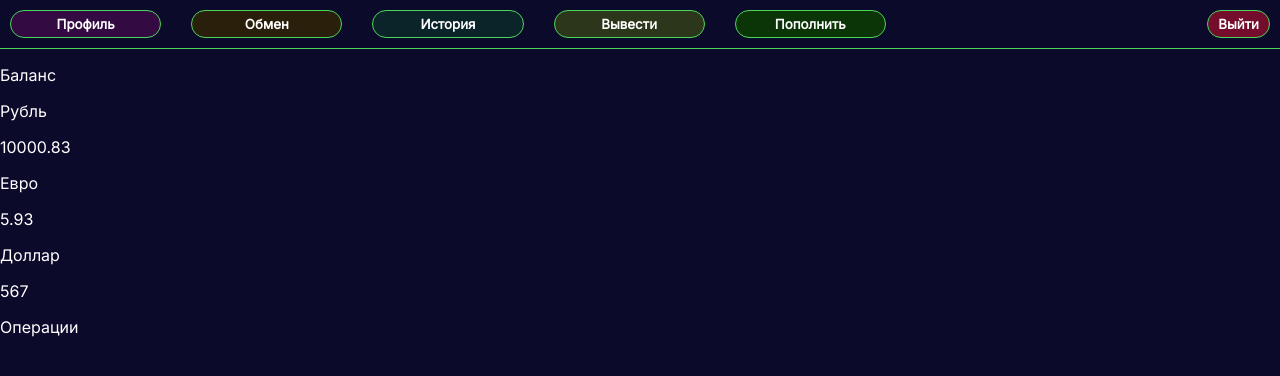
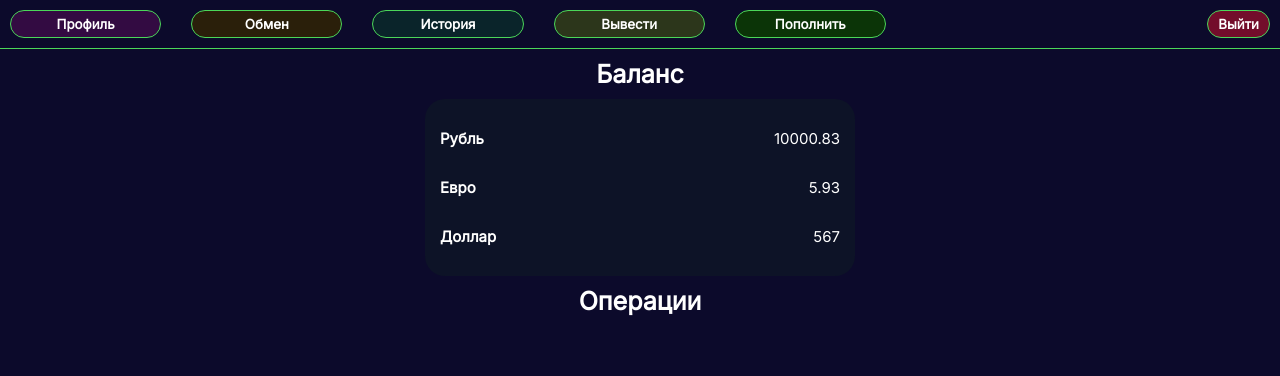
Before and after one commit to covcom-hack/flameAppFront, a React (Create React App) app: page /history in a window 1280 px wide. Shown: the top 376 px of the page. Built offline with nearby package versions, Linux system fonts and the light colour scheme.

Commit message:
updated components

```diff
--- a/src/UserDeposit.js
+++ b/src/UserDeposit.js
@@ -59,7 +59,7 @@ const UserDeposit = (props) => {
                     value={amount}
                     onChange={e => setAmount(e.target.value)}
                     className={styles.amountField}/>
-                <button type="button" className={styles.actionButton}>Вывести</button>
+                <button type="button" className={styles.actionButton}>Пополнить</button>
             </div>
         </div>
     </>);
--- a/src/UserHistory.module.css
+++ b/src/UserHistory.module.css
@@ -0,0 +1,27 @@
+.title{
+    margin: 10px;
+    text-align: center;
+    font-weight: 700;
+    font-size: 25px;
+}
+
+.balances{
+    display: block;
+    width: 400px;
+    padding: 15px;
+    border-radius: 20px;
+    background-color: #0D1327;
+    margin: 10px auto;
+    font-size: 15px;
+}
+
+.balance{
+    display: flex;
+    justify-content: space-between;
+}
+
+.currency{
+    font-weight: 600;
+}
+
+.amount{}
--- a/src/UserWithdrawal.js
+++ b/src/UserWithdrawal.js
@@ -59,7 +59,7 @@ const UserWithdrawal = (props) => {
                     value={amount}
                     onChange={e => setAmount(e.target.value)}
                     className={styles.amountField}/>
-                <button type="button" className={styles.actionButton}>Пополнить</button>
+                <button type="button" className={styles.actionButton}>Вывести</button>
             </div>
         </div>
     </>);
```
